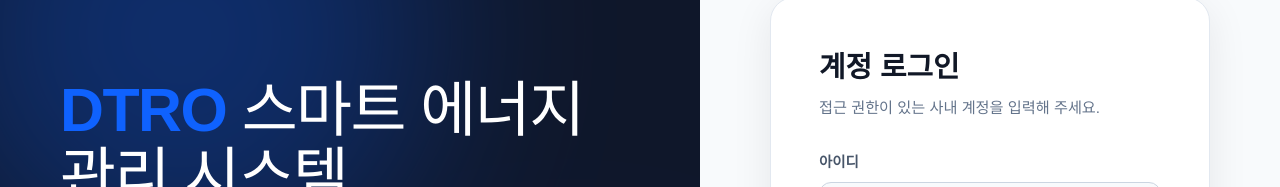
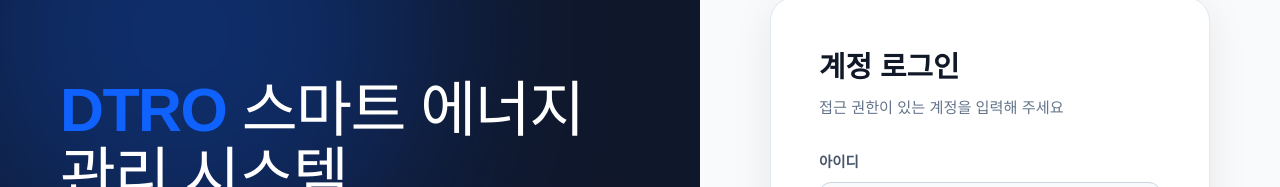
Before and after one commit to khg7924-cell/dtro-web-frontend, a Next.js app: page / in a window 1280 px wide. Shown: the part 136-323 px from the top of the page. Built offline with nearby package versions, Linux system fonts and the light colour scheme.

Commit message:
수정 내용 메모

```diff
--- a/app/page.tsx
+++ b/app/page.tsx
@@ -91,7 +91,6 @@ export default function LoginPage() {
       <div style={{ flex: 1, backgroundColor: '#0F172A', color: 'white', display: 'flex', flexDirection: 'column', justifyContent: 'center', padding: '60px', position: 'relative', overflow: 'hidden' }}>
         <div style={{ position: 'relative', zIndex: 2 }}>
 
-          {/* 🌟 폰트 사이즈 및 여백 대폭 확대 */}
           <div style={{ display: 'flex', flexDirection: 'column', gap: '18px', marginBottom: '48px' }}>
             <h1 style={{ margin: 0, fontSize: '3.8rem', fontFamily: 'sans-serif', letterSpacing: '-1.5px', lineHeight: 1.1 }}>
               <span style={{ fontWeight: 900, color: '#0F62FE' }}>DTRO</span>
@@ -128,7 +127,7 @@ export default function LoginPage() {
           </h2>
           <p style={{ margin: '0 0 32px 0', color: '#64748B', fontSize: '0.95rem' }}>
             {isLoginMode
-              ? '접근 권한이 있는 사내 계정을 입력해 주세요.'
+              ? '접근 권한이 있는 계정을 입력해 주세요'
               : '가입 신청 후 관리자의 승인이 완료되어야 로그인이 가능합니다.'}
           </p>
 
@@ -153,7 +152,7 @@ export default function LoginPage() {
                 type="text"
                 value={userId}
                 onChange={(e) => setUserId(e.target.value)}
-                placeholder={isLoginMode ? "아이디 입력" : "사용할 사번/아이디 입력"}
+                placeholder={isLoginMode ? "아이디 입력" : "사용할 아이디 입력"}
                 style={{ width: '100%', padding: '14px 16px', borderRadius: '12px', border: '1px solid #CBD5E1', fontSize: '1rem', backgroundColor: '#F8FAFC', outline: 'none', transition: 'border-color 0.2s', boxSizing: 'border-box' }}
               />
             </div>
```
